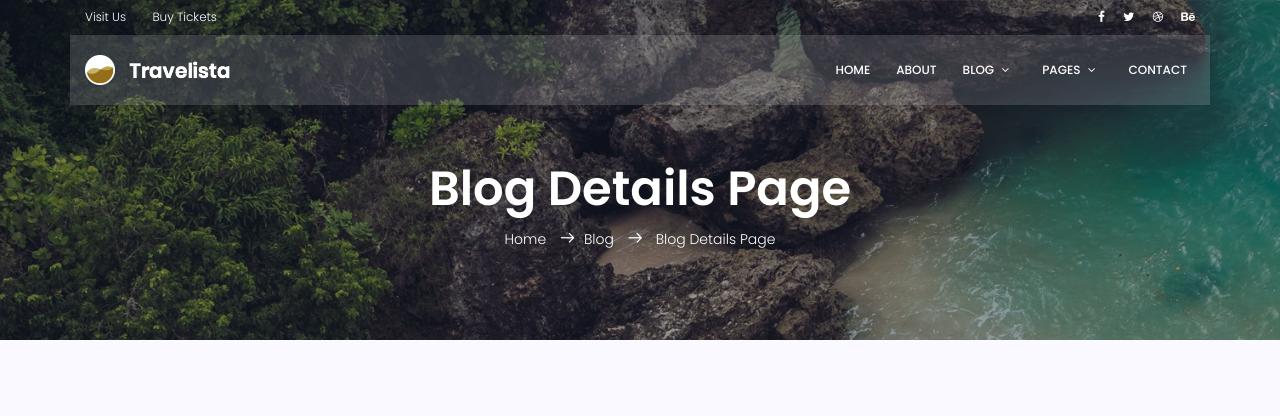
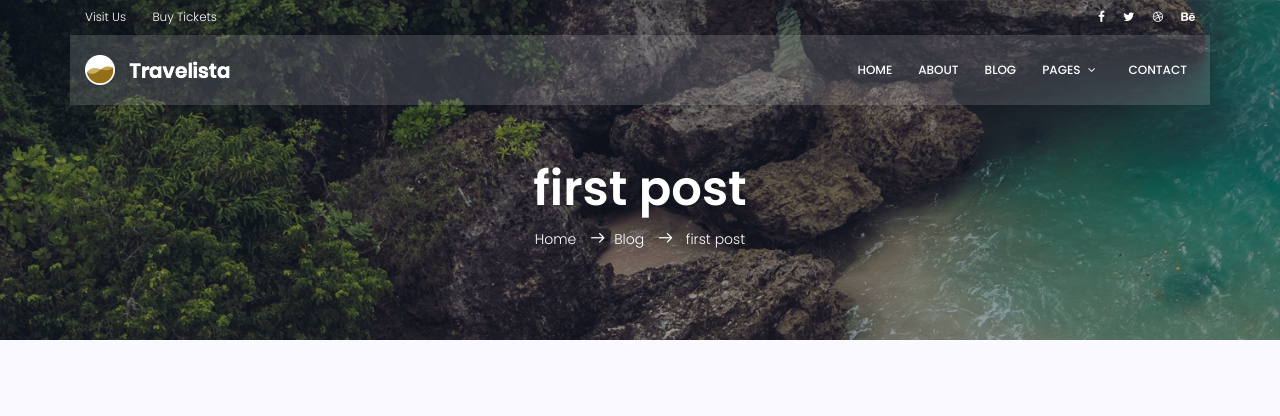
Before and after one commit to metisbt/start-Django, a Django app: page /blog/4 in a window 1280 px wide. Shown: the top 416 px of the page. Run offline with Django 5.2, Linux system fonts and the light colour scheme; data comes from the database, SQL or seed files in the repository; both versions use the stored data as it was after the commit; some libraries are stand-ins or nearby versions.

Commit message:
fix bugs in view of post in blog app
fix changed status and count view

```diff
--- a/blog/models.py
+++ b/blog/models.py
@@ -7,11 +7,11 @@ class Post(models.Model):
     # tag
     # category
     # author
-    counted_view = models.IntegerField(default = 0)
-    status = models.BooleanField(default = False)
-    created_date = models.DateTimeField(auto_now_add = True)
-    updated_date = models.DateTimeField(auto_now = True)
-    published_date = models.DateTimeField(null = True)
+    counted_view = models.IntegerField(default=0)
+    status = models.BooleanField(default=False)
+    created_date = models.DateTimeField(auto_now_add=True)
+    updated_date = models.DateTimeField(auto_now=True)
+    published_date = models.DateTimeField(null=True)
 
     class Meta:
         # app_label
@@ -21,3 +21,6 @@ class Post(models.Model):
 
     def __str__ (self):
         return self.title
+
+    def ChangeStatus(self, s):
+        self.status = s
--- a/blog/views.py
+++ b/blog/views.py
@@ -2,22 +2,25 @@ from django.shortcuts import render, get_object_or_404
 from django.http import HttpResponse
 from blog.models import Post
 from django.utils import timezone
+from datetime import datetime, timezone
 
 
 def blog_view(request):
-    posts = Post.objects.all()
+    posts = Post.objects.filter(published_date__lte=datetime.now(tz=timezone.utc))
 
     for post in posts:
-        if post.published_date <= timezone.now():
-            post.status = True
-        else:
-            continue
+        post.status = True
+        post.save()
+        print(post.status)
 
+    posts = Post.objects.filter(status=True)
     context = {'posts' : posts}
     return render(request, 'blog/blog-home.html', context)
 
 def blog_single(request, pid):
-    post = get_object_or_404(Post, id = pid)
+    posts = Post.objects.filter(status=True)
+    post = get_object_or_404(posts, id = pid)
     post.counted_view += 1
+    post.save()
     context = {'post' : post}
     return render(request, 'blog/blog-single.html', context)
--- a/templates/base.html
+++ b/templates/base.html
@@ -71,11 +71,7 @@
               <li><a href="{% url 'website:home' %}">Home</a></li>
               <li><a href="{% url 'website:about' %}">About</a></li>
               <li class="menu-has-children">
-                <a href="">Blog</a>
-                <ul>
-                  <li><a href="{% url 'blog:index' %}">Blog Home</a></li>
-                  <li><a href="#">Blog Single</a></li>
-                </ul>
+                <a href="{% url 'blog:index' %}">Blog</a>
               </li>
               <li class="menu-has-children">
                 <a href="">Pages</a>
--- a/templates/blog/blog-home.html
+++ b/templates/blog/blog-home.html
@@ -130,13 +130,13 @@
             <div class="feature-img">
               <img class="img-fluid" src="{% static 'img/blog/feature-img1.jpg' %}" alt="" />
             </div>
-            <a class="posts-title" href="{{post.id}}"
+            <a class="posts-title" href="{% url 'blog:single' pid=post.id %}"
               ><h3>{{post.title}}</h3></a
             >
             <p class="excert">
             {{post.content}}
             </p>
-            <a href="{{post.id}}" class="primary-btn">View More</a>
+            <a href="{% url 'blog:single' pid=post.id %}" class="primary-btn">View More</a>
           </div>
         </div>
         {% endif %}
--- a/templates/blog/blog-single.html
+++ b/templates/blog/blog-single.html
@@ -10,13 +10,13 @@
   <div class="container">
     <div class="row d-flex align-items-center justify-content-center">
       <div class="about-content col-lg-12">
-        <h1 class="text-white">Blog Details Page</h1>
+        <h1 class="text-white">{{post.title}}</h1>
         <p class="text-white link-nav">
-          <a href="index.html">Home </a>
+          <a href="{% url 'website:home' %}">Home </a>
           <span class="lnr lnr-arrow-right"></span
-          ><a href="blog-home.html">Blog </a>
+          ><a href="{% url 'blog:index' %}">Blog </a>
           <span class="lnr lnr-arrow-right"></span>
-          <a href="blog-single.html"> Blog Details Page</a>
+          <a href=""> {{post.title}}</a>
         </p>
       </div>
     </div>
```
Also changed, not shown: db.sqlite3.
